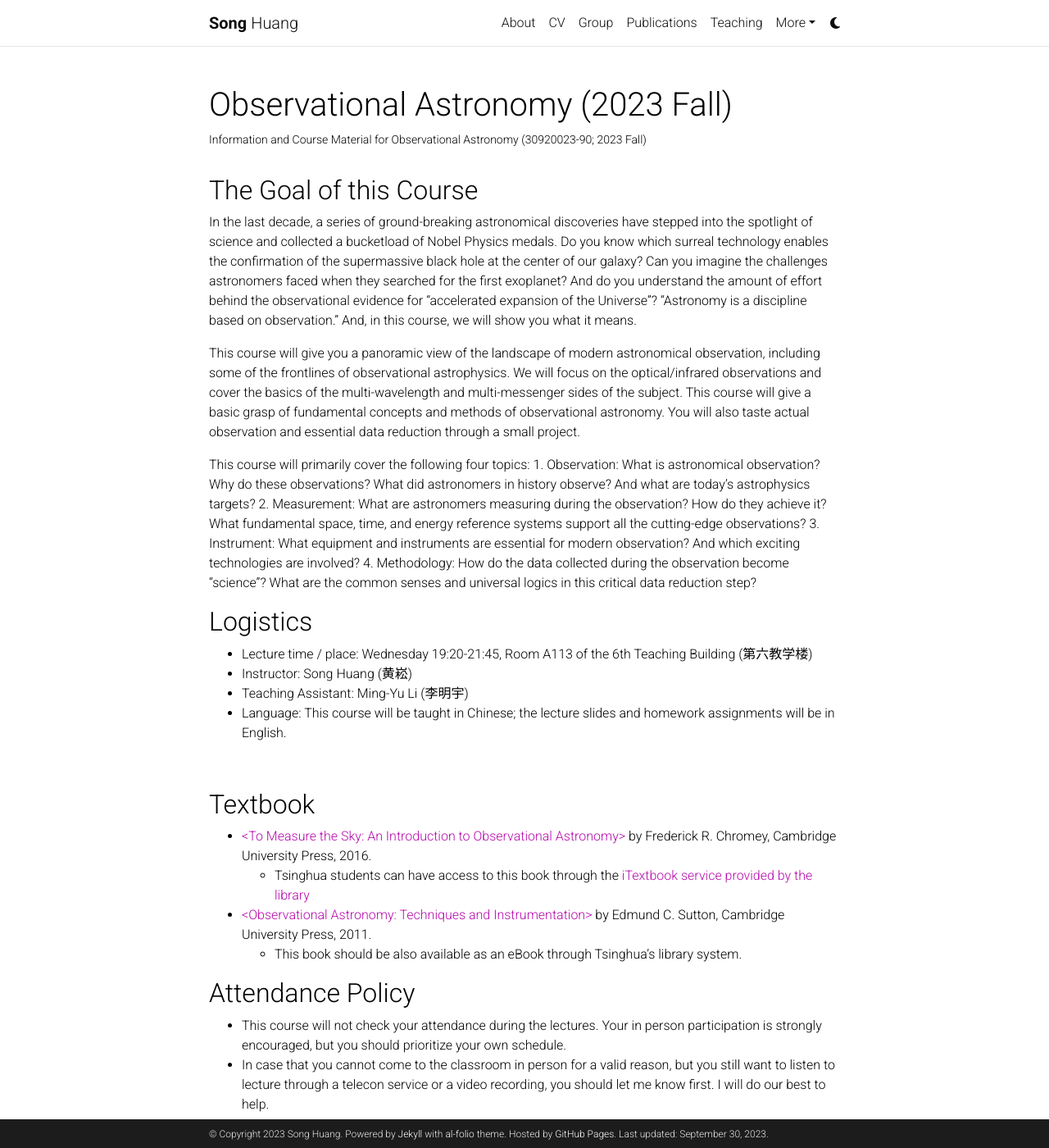
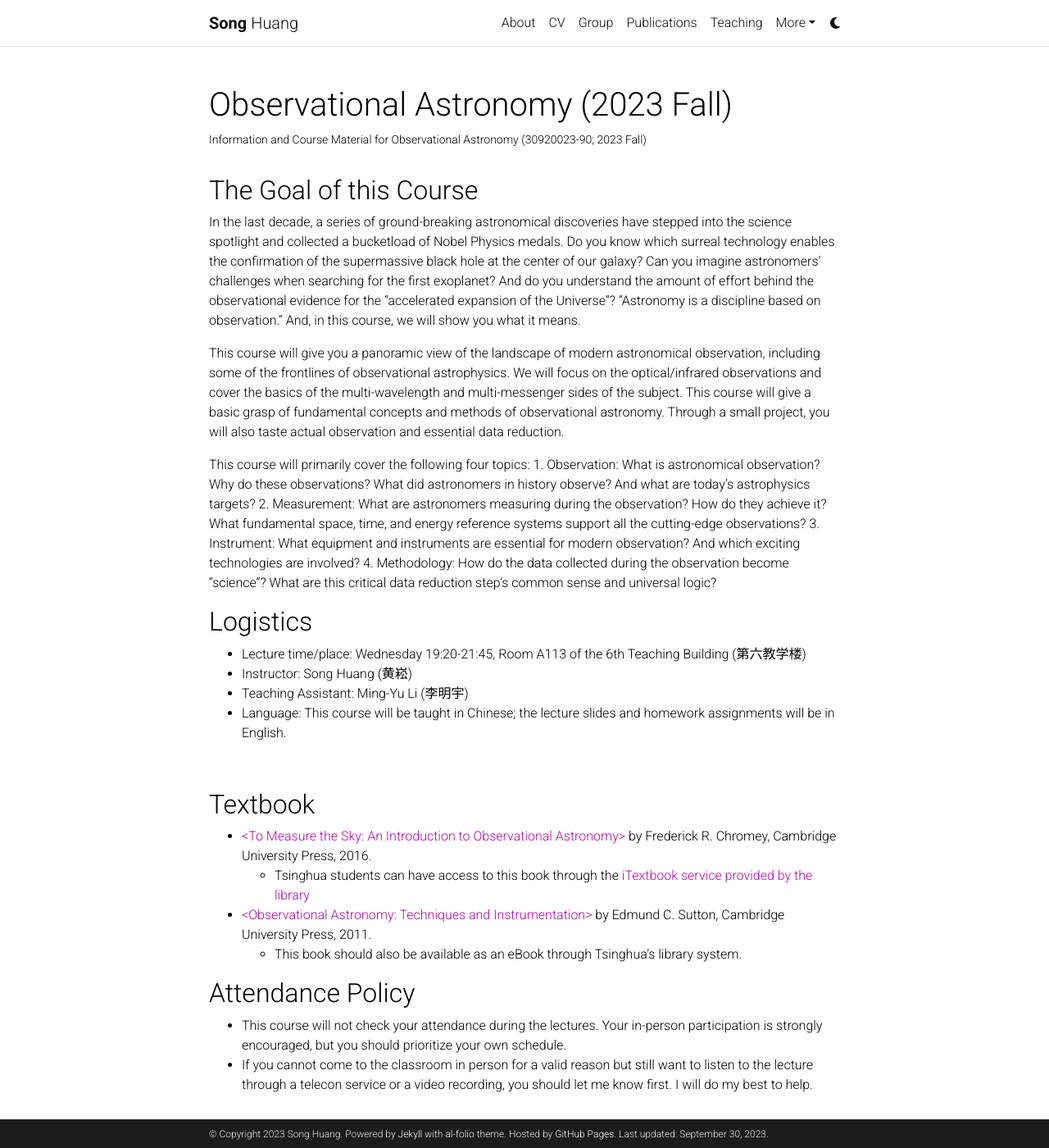
Before and after one commit to dr-guangtou/dr-guangtou.github.io, a Jekyll site: the page built from _pages/obsastro2023_fall.md, in a window 1280 px wide and 1400 px high. Shown: the whole window at 82% size. Built offline with Jekyll 4.4.1, drawn with Linux system fonts in a browser that asks for light colours; comment, search, counter and statistics services are not loaded; a style sheet for code colours, icons or effects is not loaded; some of the changed text lies outside the part shown.

Commit message:
Update language and Week 1 lectures

```diff
--- a/_pages/obsastro2023_fall.md
+++ b/_pages/obsastro2023_fall.md
@@ -9,15 +9,15 @@
 
 ## The Goal of this Course
 
-In the last decade, a series of ground-breaking astronomical discoveries have stepped into the spotlight of science and collected a bucketload of Nobel Physics medals. Do you know which surreal technology enables the confirmation of the supermassive black hole at the center of our galaxy? Can you imagine the challenges astronomers faced when they searched for the first exoplanet? And do you understand the amount of effort behind the observational evidence for "accelerated expansion of the Universe"? "Astronomy is a discipline based on observation." And, in this course, we will show you what it means.
+In the last decade, a series of ground-breaking astronomical discoveries have stepped into the science spotlight and collected a bucketload of Nobel Physics medals. Do you know which surreal technology enables the confirmation of the supermassive black hole at the center of our galaxy? Can you imagine astronomers' challenges when searching for the first exoplanet? And do you understand the amount of effort behind the observational evidence for the "accelerated expansion of the Universe"? "Astronomy is a discipline based on observation." And, in this course, we will show you what it means.
 
-This course will give you a panoramic view of the landscape of modern astronomical observation, including some of the frontlines of observational astrophysics. We will focus on the optical/infrared observations and cover the basics of the multi-wavelength and multi-messenger sides of the subject. This course will give a basic grasp of fundamental concepts and methods of observational astronomy. You will also taste actual observation and essential data reduction through a small project.
+This course will give you a panoramic view of the landscape of modern astronomical observation, including some of the frontlines of observational astrophysics. We will focus on the optical/infrared observations and cover the basics of the multi-wavelength and multi-messenger sides of the subject. This course will give a basic grasp of fundamental concepts and methods of observational astronomy. Through a small project, you will also taste actual observation and essential data reduction.
 
-This course will primarily cover the following four topics: 1. Observation: What is astronomical observation? Why do these observations? What did astronomers in history observe? And what are today's astrophysics targets? 2. Measurement: What are astronomers measuring during the observation? How do they achieve it? What fundamental space, time, and energy reference systems support all the cutting-edge observations? 3. Instrument: What equipment and instruments are essential for modern observation? And which exciting technologies are involved? 4. Methodology: How do the data collected during the observation become "science"? What are the common senses and universal logics in this critical data reduction step?
+This course will primarily cover the following four topics: 1. Observation: What is astronomical observation? Why do these observations? What did astronomers in history observe? And what are today's astrophysics targets? 2. Measurement: What are astronomers measuring during the observation? How do they achieve it? What fundamental space, time, and energy reference systems support all the cutting-edge observations? 3. Instrument: What equipment and instruments are essential for modern observation? And which exciting technologies are involved? 4. Methodology: How do the data collected during the observation become "science"? What are this critical data reduction step's common sense and universal logic?
 
 ## Logistics
 
-- Lecture time / place: Wednesday 19:20-21:45, Room A113 of the 6th Teaching Building (第六教学楼)
+- Lecture time/place: Wednesday 19:20-21:45, Room A113 of the 6th Teaching Building (第六教学楼)
 - Instructor: Song Huang (黄崧)
 - Teaching Assistant: Ming-Yu Li (李明宇)
 - Language: This course will be taught in Chinese; the lecture slides and homework assignments will be in English.
@@ -29,31 +29,31 @@
 - [<To Measure the Sky: An Introduction to Observational Astronomy>](https://www.cambridge.org/highereducation/books/to-measure-the-sky/92996E5636A4EFD6562DF94AE947C908#overview) by Frederick R. Chromey, Cambridge University Press, 2016.
     - Tsinghua students can have access to this book through the [iTextbook service provided by the library](https://www.itextbook.cn/f/book/bookDetail?bookId=aedee3e3e130478aa41279b5625a102a)
 - [<Observational Astronomy: Techniques and Instrumentation>](https://www.cambridge.org/us/universitypress/subjects/physics/observational-astronomy-techniques-and-instrumentation/observational-astronomy-techniques-and-instrumentation?format=HB&isbn=9781107010468#:~:text=This%20book%20is%20a%20comprehensive,of%20different%20types%20of%20instruments.) by Edmund C. Sutton, Cambridge University Press, 2011.
-    - This book should be also available as an eBook through Tsinghua's library system.
+    - This book should also be available as an eBook through Tsinghua's library system.
 
 ## Attendance Policy
 
-- This course will not check your attendance during the lectures. Your in person participation is strongly encouraged, but you should prioritize your own schedule.
-- In case that you cannot come to the classroom in person for a valid reason, but you still want to listen to lecture through a telecon service or a video recording, you should let me know first. I will do our best to help.
+- This course will not check your attendance during the lectures. Your in-person participation is strongly encouraged, but you should prioritize your own schedule.
+- If you cannot come to the classroom in person for a valid reason but still want to listen to the lecture through a telecon service or a video recording, you should let me know first. I will do my best to help.
 
 <br>
 
 ## Hands-on Section
 
-- This course will also provide a small, parallel "crash course" about several practical skills required if you want to become a "high-end" amateur astronomer or a professional one. This involves knowing a bunch of cool websites or online tools that can make your life easier, learning a few cross-platform, open source softwares that helps you play with real data just like a sophisticated astronomer.
-    - You can find the installers for several of the most useful softwares on this [Tsinghua Cloud link](https://cloud.tsinghua.edu.cn/d/669cfad8531d4d16ab59/)
+- This course will also provide a small, parallel "crash course" about several practical skills required if you want to become a "high-end" amateur astronomer or a professional one. This involves knowing a bunch of cool websites or online tools that can make your life easier and learning a few cross-platform, open-source software that helps you play with real data, just like a sophisticated astronomer.
+    - You can find the installers for several of the most useful software on this [Tsinghua Cloud link](https://cloud.tsinghua.edu.cn/d/669cfad8531d4d16ab59/)
 
-- The course will also use a hands-on data analysis task as the final project. By default, we use Python programming language in the interactive mode through a wonderful software package called Jupyter. Within a Jupyter notebook, you can load a series of tools (or Python libraries) provided by the community to help you deal with real imaging data of your favorite object.
-    - Python is practically the default language for data science these days. So it doesn't hurt for you to learn a little bit of Python even if you have zero programming background. It is not very difficult. And the course will provide you a demo.
-    - If you believe you can finish the project using a different language, please feel free to do so.
+- The course will also use a hands-on data analysis task as the final project. By default, we use Python programming language in the interactive mode through a wonderful software package called Jupyter. Within a Jupyter Notebook, you can load a series of tools (or Python libraries) provided by the community to help you deal with real imaging data of your favorite object.
+    - Python is practically the default language for data science these days. It doesn't hurt to learn a little Python, even if you have zero programming background. It is not very difficult. And the course will provide you with a demo.
+    - If you can finish the project using a different language, please feel free to do so.
 
 ## Grading Scheme
 
 - Homework (40%): There will be 5 homework assignments. Each assignment will be worth 7% of the final grade.
-    - You will get 5% of Attendance score for _free_. Your in person participation of the lecture is encouraged, but is not a mandate.
-- Midterm (20%): There will be one midterm exam consisting of 20 single-choice questions.
-    - To avoid the conflict with other mid-term exams, we will host the exam on **Week 11**.
-- Final Project (40%): "hands on" imaging data analysis using Python or any other programming language:
+    - You will get a 5% Attendance score for _free_. Your in-person participation in the lecture is encouraged but is not a mandate.
+- Midterm (20%): One midterm exam will have 20 single-choice questions.
+    - We will host the exam on **Week 11** to avoid conflict with other mid-term exams.
+- Final Project (40%): "hands-on" imaging data analysis using Python or any other programming language:
     - If you are using Python, you will provide a Jupyter notebook that can be executed to reproduce the results.
     - If you are using a different programming language, you will provide the codes & a report to explain what you did.
 
```
Also changed, not shown: other parts of _pages/obsastro2023_fall.md (+3 -3 lines).
